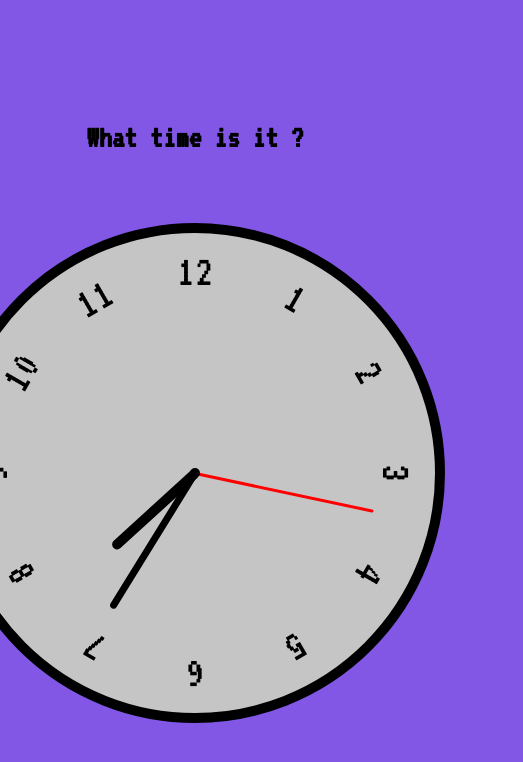
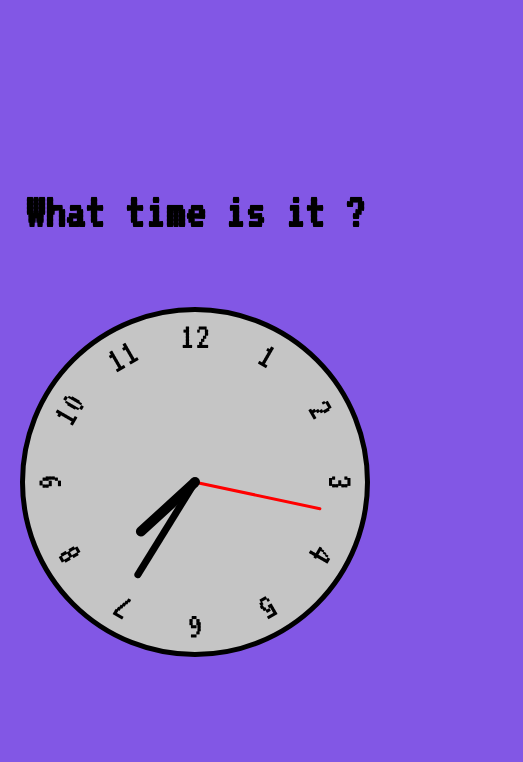
Before and after one commit to Guipow/Clock, a plain HTML site: page index.html in a window 390 px wide. Shown: the whole page, 523 px wide, since content can reach past the window. Drawn offline with Linux system fonts and the light colour scheme.

Commit message:
clock responsive

```diff
--- a/style.css
+++ b/style.css
@@ -15,6 +15,10 @@ body {
     align-items: center;
     flex-direction: column;
     gap: 70px;
+}
+
+h1 {
+    font-size: 50px;
 }
 
 .clock {
@@ -119,3 +123,16 @@ body {
     width: 10px;
     height: 23%;
 }
+
+@media (max-width: 550px) {
+    .clock {
+        width: 350px;
+        height: 350px;
+        border: 5px black solid;
+    }
+
+    .clock .number {
+        font-size: 2.4rem;
+        padding: 5px;
+    }
+}
```
